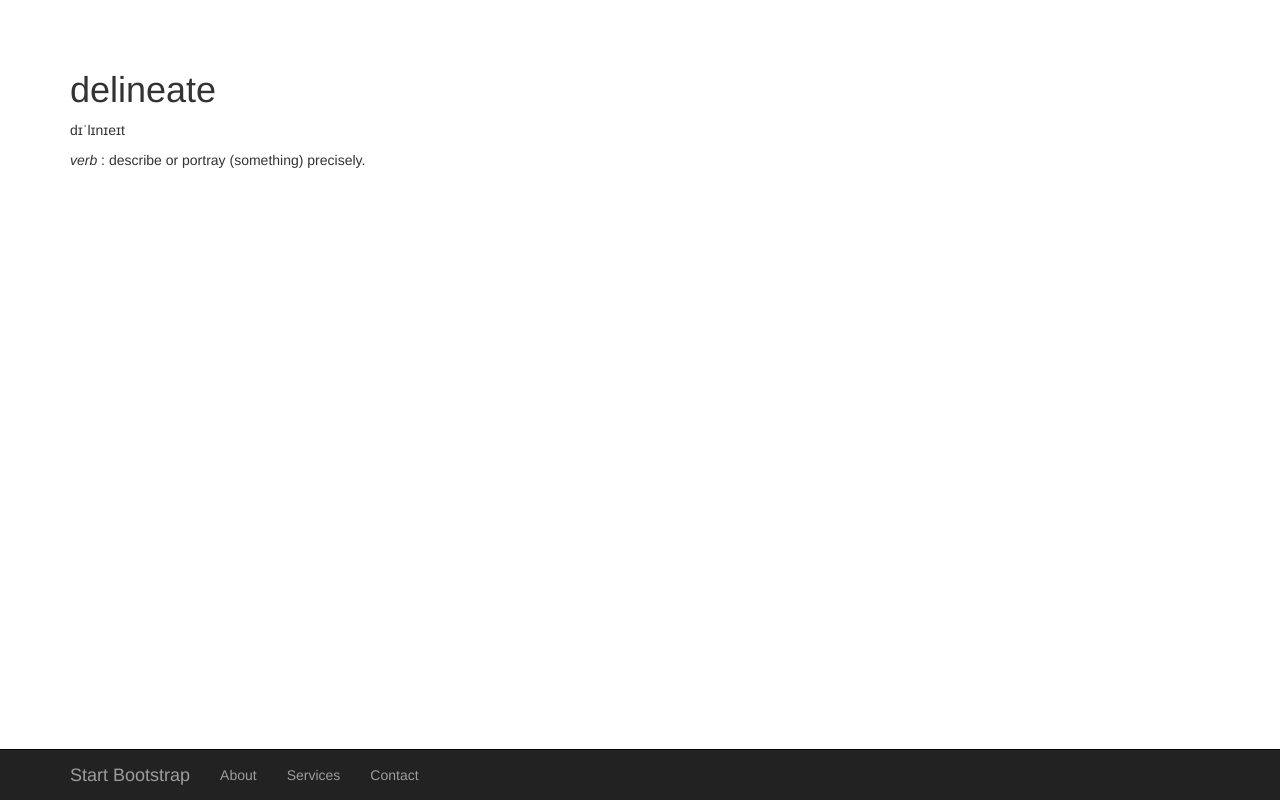
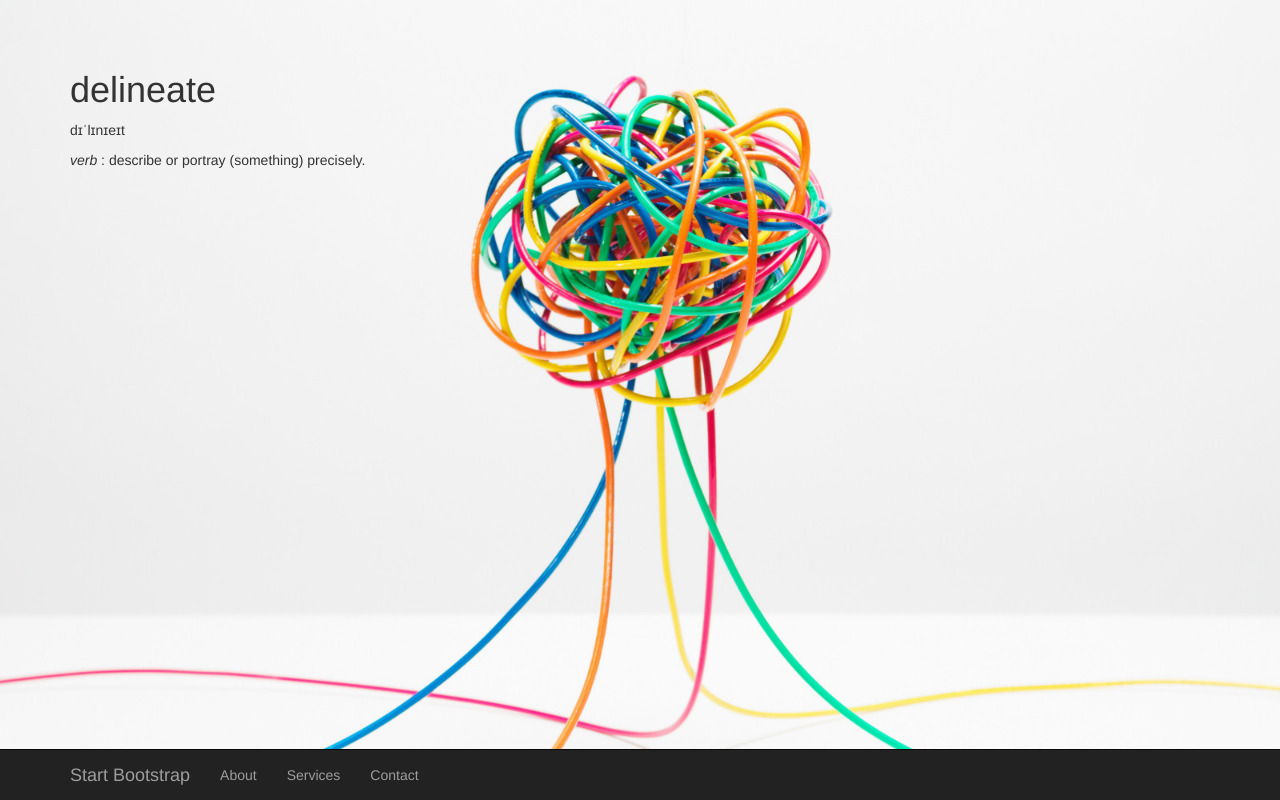
Before and after one commit to delineateio/www, a plain HTML site: page index.html in a window 1280 px wide. Drawn offline with Linux system fonts and the light colour scheme.

Commit message:
Update the-big-picture.css

```diff
--- a/css/the-big-picture.css
+++ b/css/the-big-picture.css
@@ -11,7 +11,7 @@ body {
 }
 
 .full {
-  background: url(~/images/complexity.jpg) no-repeat center center fixed;
+  background: url(/images/complexity.jpg) no-repeat center center fixed;
   -webkit-background-size: cover;
   -moz-background-size: cover;
   -o-background-size: cover;
```
